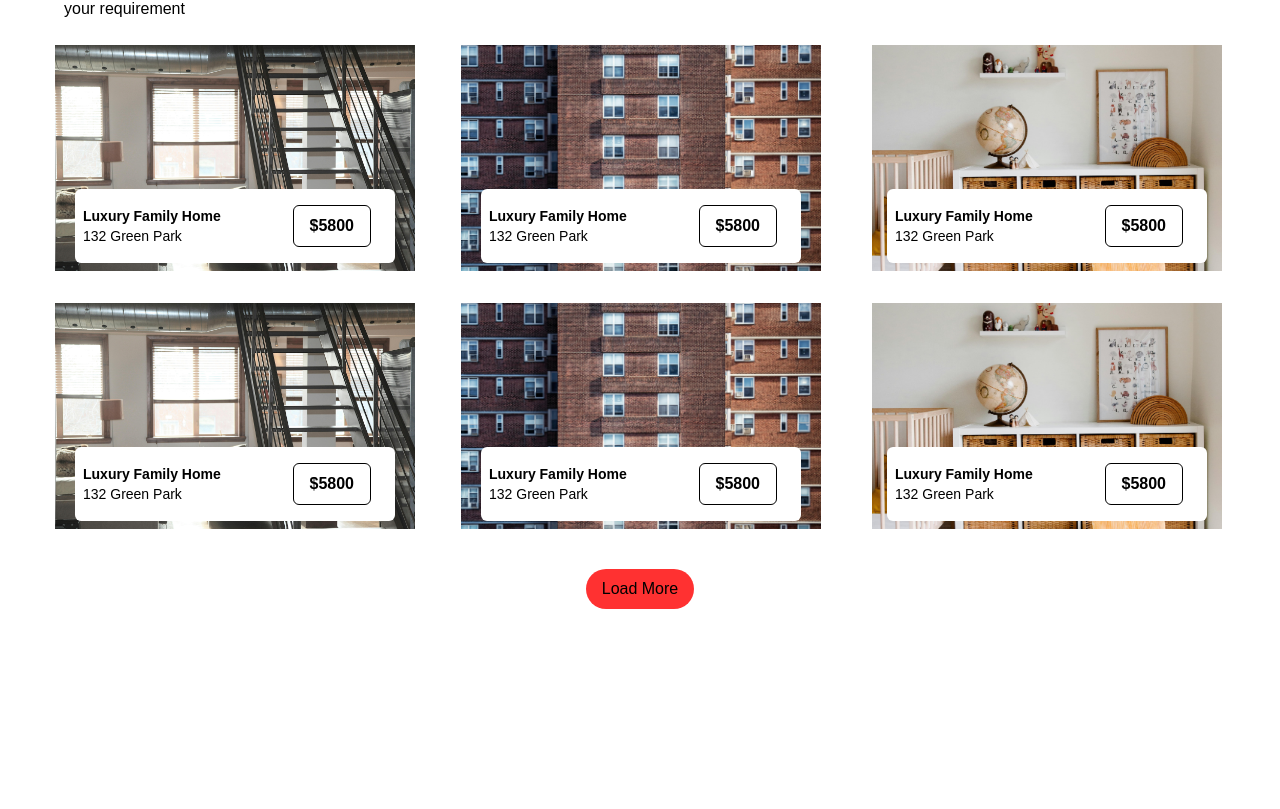
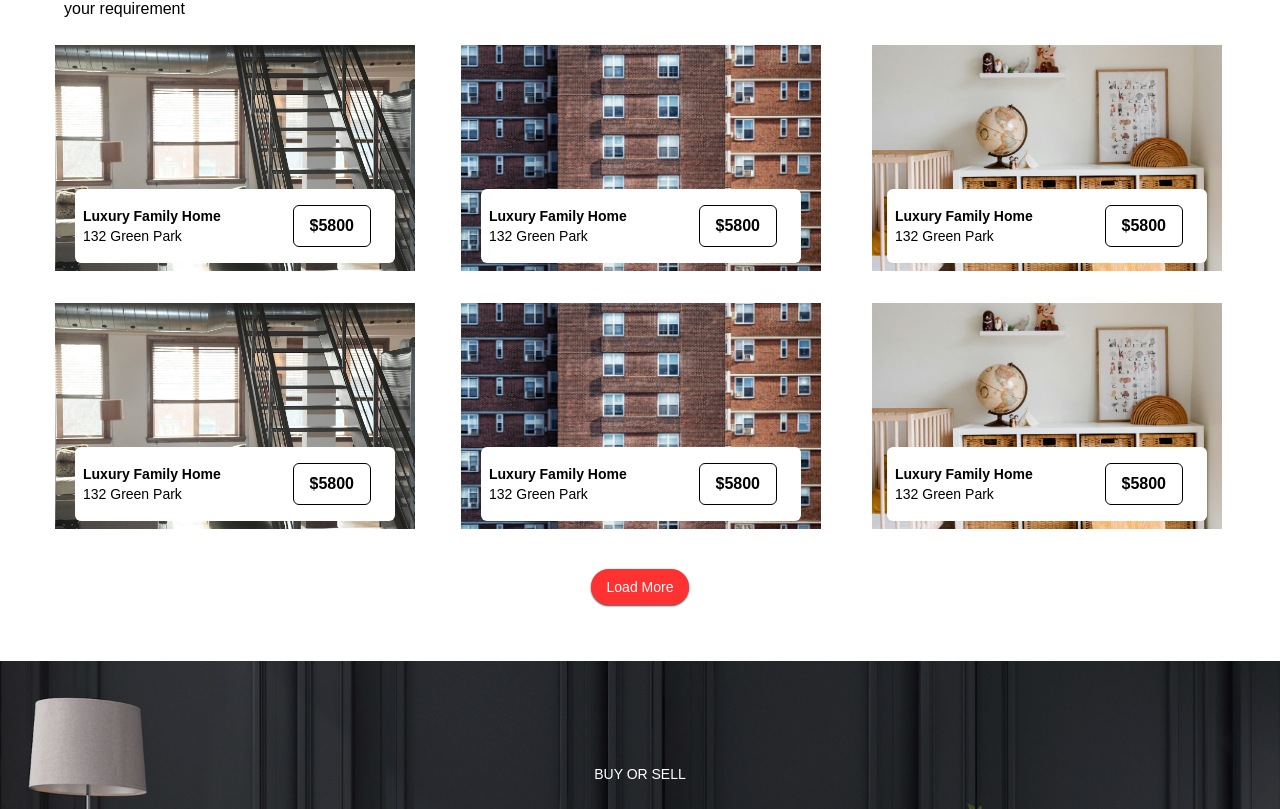
Before and after one commit to ThisIsAkriti/Flatwala, a React (Vite) app: page / in a window 1280 px wide. Shown: the part 1668-2477 px from the top of the page. Before the commit the page ends 2277 px from the top, so only its background shows below. Built offline with nearby package versions, Linux system fonts and the light colour scheme.

Commit message:
set up Buy or sell component

```diff
--- a/src/components/Body.jsx
+++ b/src/components/Body.jsx
@@ -5,6 +5,7 @@ import "slick-carousel/slick/slick-theme.css";
 import Slider from "react-slick";
 import HelpYou from './HelpYou';
 import RentalProperty from './RentProperty';
+import BuyOrSell from './BuyOrSell';
 
 const Body = () => {
 
@@ -111,6 +112,7 @@ const Body = () => {
 
             <HelpYou/>
             <RentalProperty/>
+            <BuyOrSell/>
 
         </div>
     )
--- /dev/null
+++ b/src/components/BuyOrSell.jsx
@@ -0,0 +1,29 @@
+import arrow from "/images/arrow.svg";
+import arrow2 from "/images/arrow2.svg"
+
+const BuyOrSell = () => {
+  return (
+    <div>
+        <div className="absolute">
+          <img src="/images/bgImg2.jpg" alt="background_Image2" />
+        </div>
+        <div className=" flex justify-center">
+            <div className="absolute flex flex-col items-center mt-[8%] text-white" >
+                <p className="text-sm mb-5">BUY OR SELL</p>
+                <p className="text-4xl font-bold mb-2">Looking to Buy a new property or sell an existing one?</p>
+                <p className="text-4xl font-bold">Flatwwaala.in provides an awesome solution!</p>
+                <div className="flex mt-6">
+                <button className=" bg-featuredButton py-4 px-10 rounded-xl text-lg flex font-semibold">List Property
+                <img src={arrow2} alt="arrow" className=" ml-5 -mr-2 mt-2" />
+                </button>
+                <button className=" bg-white text-black py-4 px-8 rounded-xl text-lg flex font-semibold ml-10">Browse Properties
+                <img src={arrow} alt="arrow" className=" ml-3 -mr-2 mt-2" />
+                </button>
+                </div>
+            </div>
+        </div>
+    </div>
+  )
+}
+
+export default BuyOrSell;
--- a/src/components/HelpYou.jsx
+++ b/src/components/HelpYou.jsx
@@ -55,9 +55,9 @@ const HelpYou = () => {
                         <div className="text-center mb-4">
                             "Rent Your Haven: Where Comfort Meets Convenience!"
                         </div>
-                        <button className="border-black border-2 py-4 px-8 rounded-2xl text-lg mb-3 flex">Find a Rental
+                        <button className="border-black border-2   py-4 px-8 rounded-2xl text-lg mb-3 flex">Find a Rental
                         <img src={arrow} alt="arrow" className=" ml-2 mt-2" />
-                    </button>
+                        </button>
                     </div>
                 </div>
             </div>
--- a/src/components/RentProperty.jsx
+++ b/src/components/RentProperty.jsx
@@ -12,7 +12,7 @@ const RentalProperty = () => {
 
     };
     return(
-        <div className=" font-poppins  ">
+        <div className=" font-poppins mb-14 ">
            <div className='ml-16  mb-4'>
                 <p className='font-bold text-3xl bg-clip-text text-transparent bg-gradient-to-r from-red to-purple'>Properties For</p>
                 <p className='font-bold text-3xl bg-clip-text text-transparent bg-gradient-to-r from-red to-purple'>Rent</p>
@@ -141,7 +141,7 @@ const RentalProperty = () => {
             </div>
 
             <div className="flex justify-center ">
-                <button className="bg-button rounded-full px-4 py-2">Load More</button>
+                <button className="bg-button rounded-full px-4 py-2 text-white text-sm shadow-gray-700 shadow-sm">Load More</button>
             </div>
         </div>
     )
```
Also changed, not shown: public/images/chooseUsImg.jpg (added).
